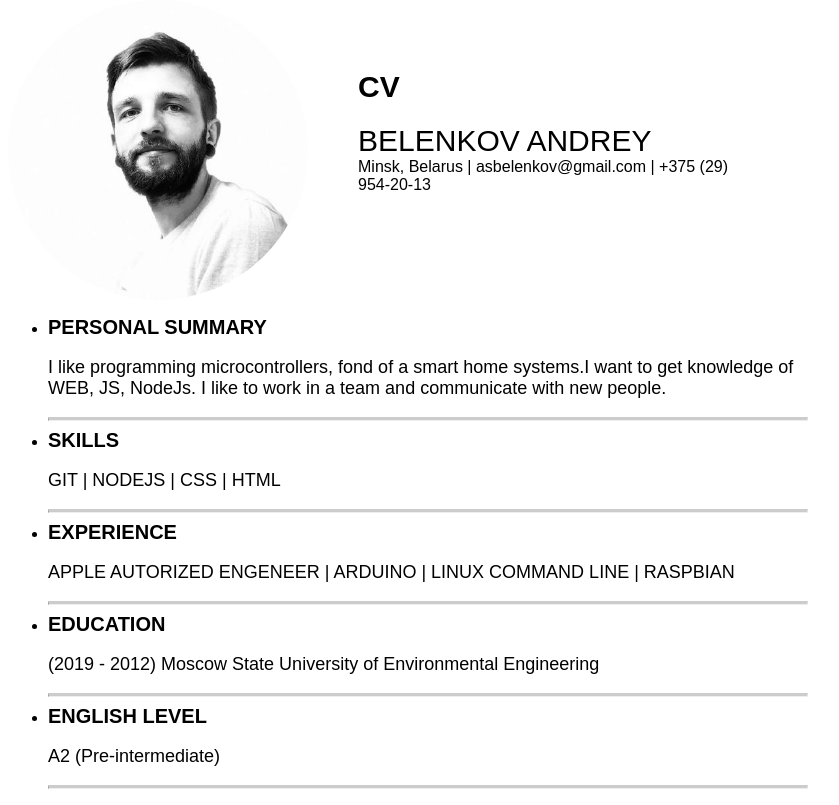
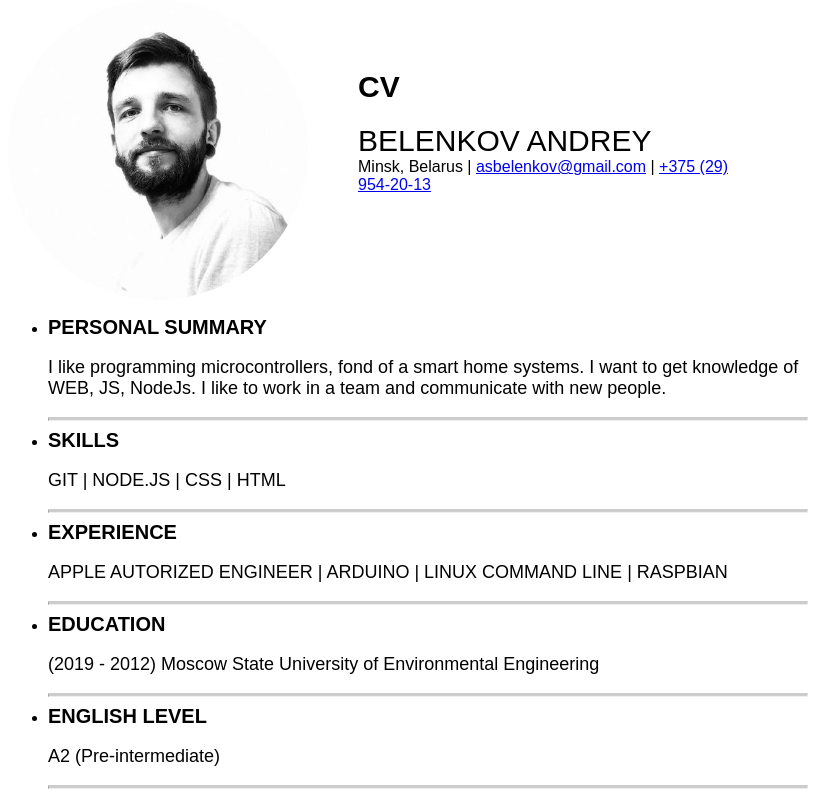
Before and after one commit to andreybelenkov/rsschool-cv, a plain HTML site: page index.html in a window 1280 px wide. Shown: the whole page, without its empty margins (232-1071 px from the left). Drawn offline with Linux system fonts and the light colour scheme.

Commit message:
fix: fix bugs

```diff
--- a/index.html
+++ b/index.html
@@ -6,7 +6,7 @@
           content="width=device-width, user-scalable=no, initial-scale=1.0, maximum-scale=1.0, minimum-scale=1.0">
     <meta http-equiv="X-UA-Compatible" content="ie=edge">
     <link rel="stylesheet" href="index.css">
-    <title>Document</title>
+    <title>MyCV</title>
 </head>
 <body>
     <div class="wrapper">
@@ -18,7 +18,7 @@
                 </h1>
                 <p>
                     <span >BELENKOV ANDREY</span><br/>
-                        Minsk, Belarus | asbelenkov@gmail.com | +375 (29) 954-20-13
+                        Minsk, Belarus | <a href="mailto:asbelenkov@gmail.com">asbelenkov@gmail.com</a> | <a href="tel:+375 (29) 954-20-13">+375 (29) 954-20-13</a>
                 </p>
             </div>
         </header>
@@ -27,17 +27,17 @@
                 <ul>
                     <li>
                         <h5>PERSONAL SUMMARY</h5>
-                        <p>I like programming microcontrollers, fond of a smart home systems.I want to get knowledge of WEB, JS, NodeJs. I like to work in a team and communicate with new people.</p>
+                        <p>I like programming microcontrollers, fond of a smart home systems. I want to get knowledge of WEB, JS, NodeJs. I like to work in a team and communicate with new people.</p>
                         <hr class="line_gray">
                     </li>
                     <li>
                         <h5>SKILLS</h5>
-                        <p>GIT | NODEJS | CSS | HTML</p>
+                        <p>GIT | NODE.JS | CSS | HTML</p>
                         <hr class="line_gray">
                     </li>
                     <li>
                         <h5>EXPERIENCE</h5>
-                        <p>APPLE AUTORIZED ENGENEER | ARDUINO | LINUX COMMAND LINE | RASPBIAN</p>
+                        <p>APPLE AUTORIZED ENGINEER | ARDUINO | LINUX COMMAND LINE | RASPBIAN</p>
                         <hr class="line_gray">
                     </li>
                     <li>
```
